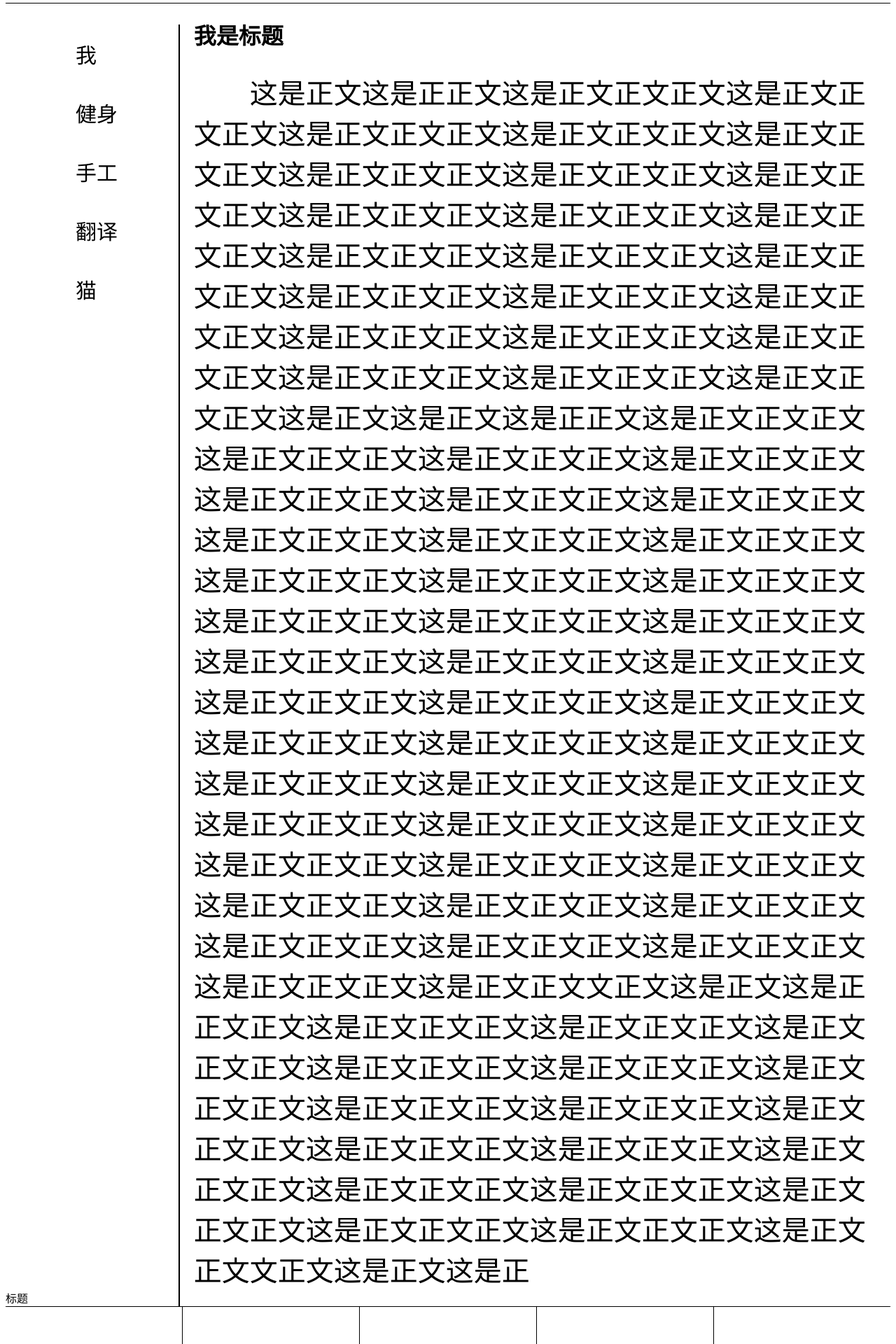
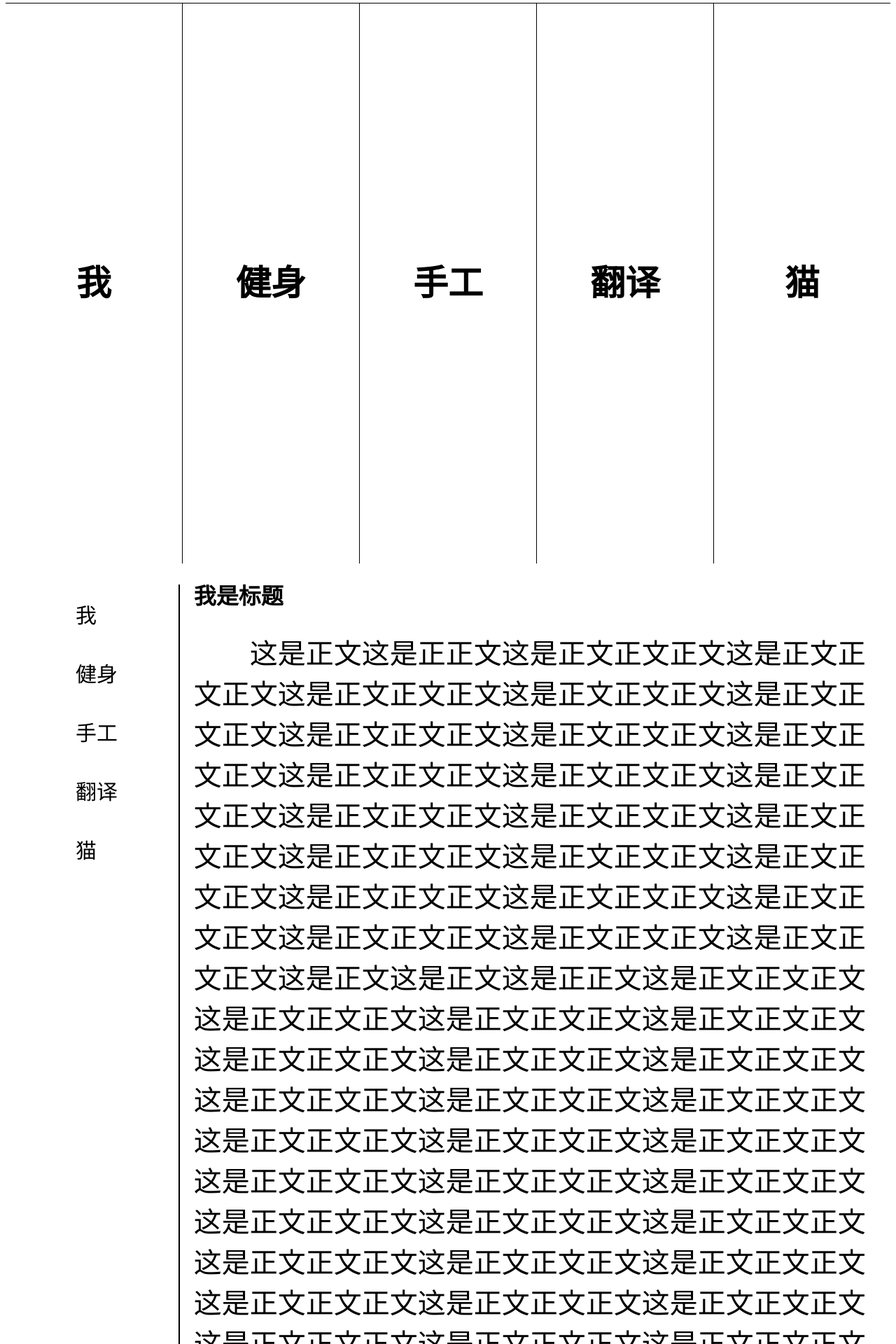
Before and after one commit to AvailableUser1/My_Project_Vue, a Vue app in the folder MyFirstWebsite/vue-project/: page / in a window 1280 px wide. Shown: the part 100-2020 px from the top of the page at 70% size. Built offline with nearby package versions, Linux system fonts and the light colour scheme; a web font is replaced by a local one.

Commit message:
修改navbar位置

```diff
--- a/MyFirstWebsite/vue-project/src/App.vue
+++ b/MyFirstWebsite/vue-project/src/App.vue
@@ -20,16 +20,21 @@ const navContentobj = {
         <Navbar :item="navContentobj">
         </Navbar>
     </div>
+    <div class="codFront" >
+            <Cod></Cod>
+        </div>
     <div class="mian" >
         <Main></Main>
     </div>
-    <div class="codFront" >
-        <Cod></Cod>
-    </div>
+
     <div class="footer">
         <Myfooter></Myfooter>
     </div>
 </template>
 <style scoped>
-
+.nav {
+    position:sticky;
+    top: 0;
+    left: 0;
+}
 </style>
--- a/MyFirstWebsite/vue-project/src/components/Cod.vue
+++ b/MyFirstWebsite/vue-project/src/components/Cod.vue
@@ -1,5 +1,4 @@
 <template>
-    <div class="title">标题</div>
     <div id="grid">
         <div class="me">
             <h1>我</h1>
--- a/MyFirstWebsite/vue-project/src/components/Navbar.vue
+++ b/MyFirstWebsite/vue-project/src/components/Navbar.vue
@@ -7,7 +7,11 @@ const props = defineProps(["item"])
             <img src="../assets/baobao.jpg" alt="爆爆">
         </div>
         <div class="contentWrapper">
-        <div class="navContent" v-for="navitem in item">{{ navitem }}</div>
+        <div class="navContent" >{{ props.item.first }}</div>
+        <div class="navContent" >{{ props.item.second }}</div>
+        <div class="navContent" >{{ props.item.third }}</div>
+        <div class="navContent" >{{ props.item.forth }}</div>
+        <div class="navContent" >{{ props.item.fifth }}</div>
         </div>
     </div>
 </template>
@@ -15,6 +19,9 @@ const props = defineProps(["item"])
 .wrapper {
     display: flex;
     border-bottom: 1px solid black;
+    background-color: white;
+
+    width: 100%;
 }
 .logo {
     text-align: center;
--- a/MyFirstWebsite/vue-project/src/components/Sidebar.vue
+++ b/MyFirstWebsite/vue-project/src/components/Sidebar.vue
@@ -4,7 +4,11 @@ const props = defineProps(["sideItem"])
 
 <template>
     <div class="wrapper">
-        <div class="sideContent" v-for="item in sideItem">{{ item }}</div>
+            <div class="sideContent" >{{ props.sideItem.first }}</div>
+            <div class="sideContent" >{{ props.sideItem.second }}</div>
+            <div class="sideContent" >{{ props.sideItem.third }}</div>
+            <div class="sideContent" >{{ props.sideItem.forth }}</div>
+            <div class="sideContent" >{{ props.sideItem.fifth }}</div>
     </div>
 </template>
 
```
